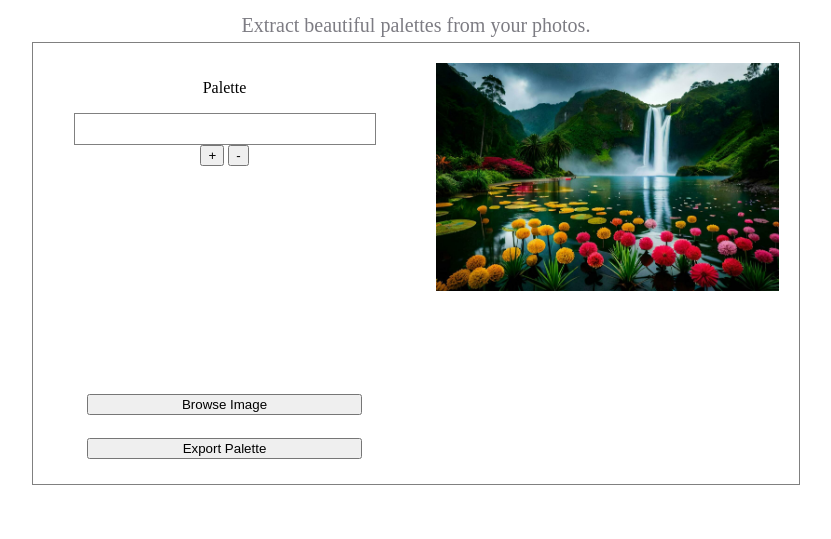
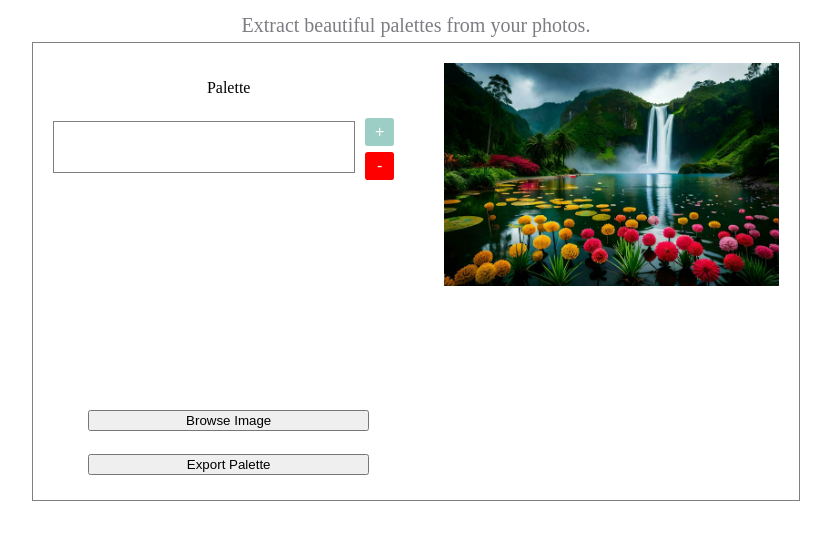
Before and after one commit to SvdNeo/Color_picker, a plain HTML site: page index.html in a window 1280 px wide. Shown: the part 111-650 px from the top of the page, without its empty margins (224-1055 px from the left). Drawn offline with Linux system fonts and the light colour scheme.

Commit message:
provided the styling and positioning for add,remove button

```diff
--- a/index.html
+++ b/index.html
@@ -16,12 +16,15 @@
         <div class="left">
             <div class="palette">
                 <p>Palette</p>
-                <div class="dynamic-container"></div>
-                <div class="button-container-first">
-                    <button id="add">+</button>
-                    <button id="remove">-</button>
+                <div class="palette-controls">
+                    <div class="dynamic-container"></div>
+                    <div class="button-container-first">
+                        <button id="add">+</button>
+                        <button id="remove">-</button>
+                    </div>
                 </div>
             </div>
+
 
             <br>
             <div class="button-container">
--- a/script.js
+++ b/script.js
@@ -36,8 +36,7 @@ addBtn.addEventListener('click', async () => {
     swatch.classList.add('color-swatch');
     swatch.style.backgroundColor = sRGBHex;
     paletteContainer.appendChild(swatch);
-    const currentSize = parseInt(circle.style.width);
-    setCircleSize(currentSize + 5)
+
     if(palette.length < 10) {
       addBtn.disabled = false;
     }
--- a/style.css
+++ b/style.css
@@ -14,15 +14,14 @@ body {
 
 .color-swatch {
   flex: 1;
-  height: 30px;
+  height: 50px;
   border: none;
 }
 
 .dynamic-container {
   width: 300px;
-  height: 30px;
+  height: 50px;
   border: 1px solid gray;
-
   display: flex;
   flex-wrap: wrap;
   justify-content: flex-start;
@@ -62,7 +61,19 @@ h1 {
   align-items: center;
   margin-bottom: 10px;
 }
+.palette-controls {
+  display: flex;
+  align-items: center;
+}
+.button-container-first {
+  display: flex;
+  flex-direction: column;
+  align-items: center;
+}
 
+.button-container-first button {
+  margin-top: 5px;
+}
 .color-box {
   width: 30px;
   height: 30px;
@@ -117,7 +128,7 @@ h1 {
   margin: 15% auto;
   padding: 20px;
   border: 1px solid #888;
-  width: 20%;
+  width: 40%;
 }
 
 .close {
@@ -133,3 +144,30 @@ h1 {
   text-decoration: none;
   cursor: pointer;
 }
+#add {
+  background-color: #9CCEC6;
+  border: none;
+  color: white;
+  padding: 5px 10px;
+  text-align: center;
+  text-decoration: none;
+  display: inline-block;
+  font-size: 16px;
+  margin: 4px 10px;
+  cursor: pointer;
+  margin-top: 5px;
+  border-radius: 10%;
+}
+#remove {
+  background-color: red;
+  border: none;
+  color: white;
+  padding: 5px 12px;
+  text-align: center;
+  text-decoration: none;
+  display: inline-block;
+  font-size: 16px;
+  margin: 2px 10px;
+  cursor: pointer;
+   border-radius: 10%;
+}
```
